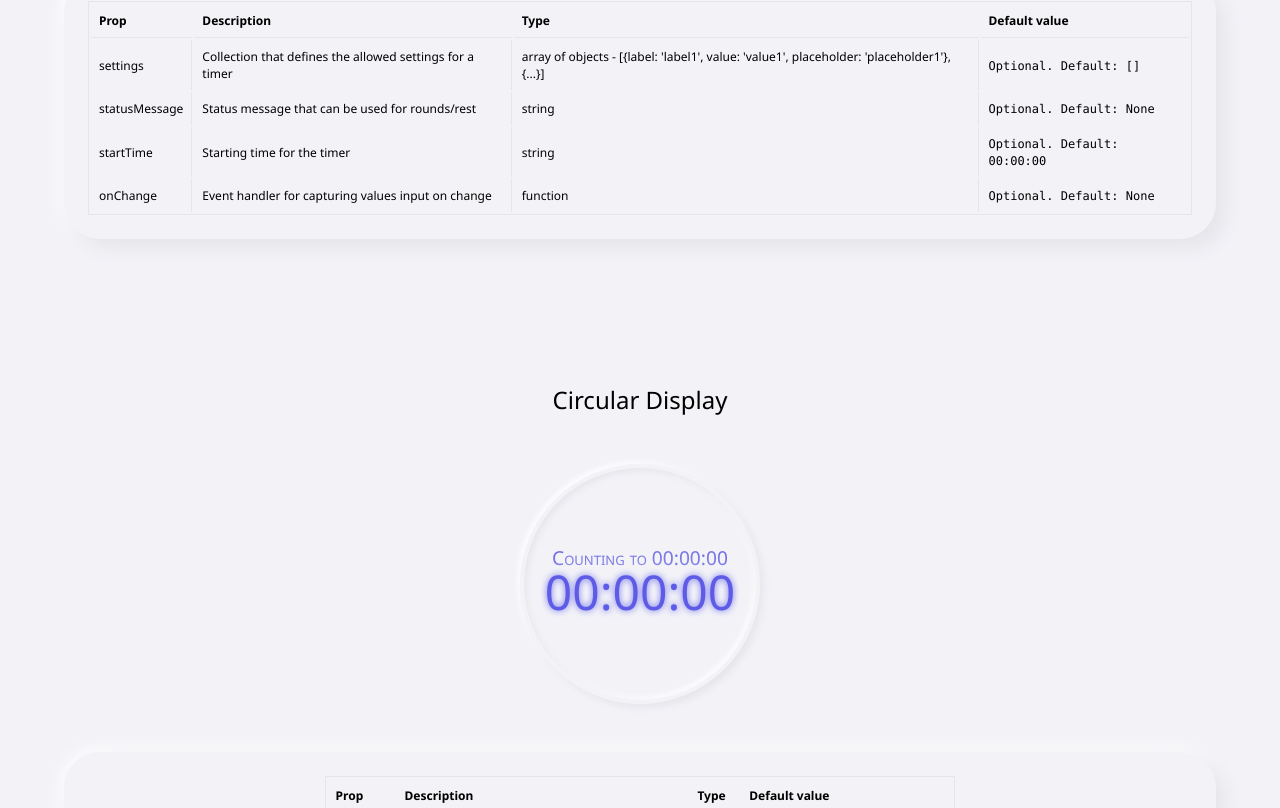
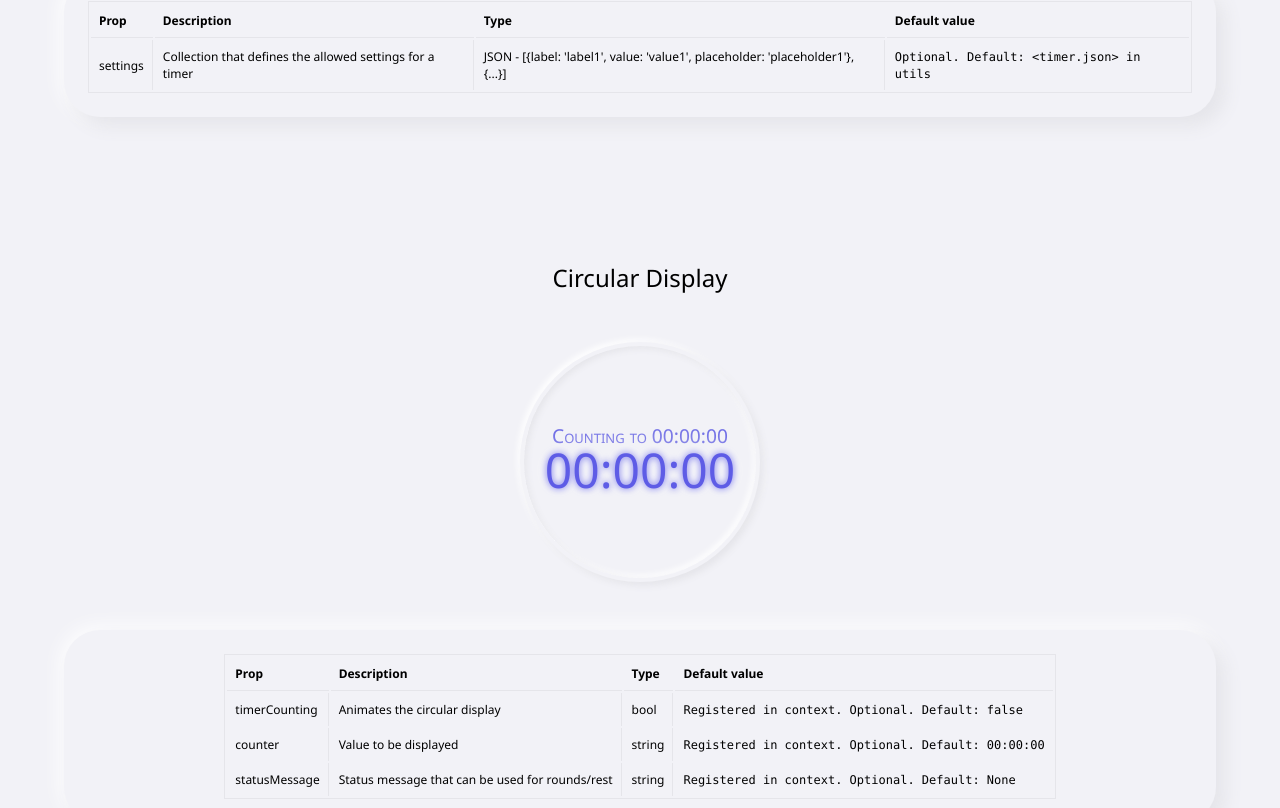
Before and after one commit to prof-tejera/assignment-2-DoryAzar, a React (Create React App) app: page /docs in a window 1280 px wide. Shown: the part 752-1560 px from the top of the page. Built offline with nearby package versions, Linux system fonts and the light colour scheme.

Commit message:
v2.0 - Documentation completed

```diff
--- a/src/components/generic/Display/Display.js
+++ b/src/components/generic/Display/Display.js
@@ -46,9 +46,9 @@ const Display = () => {
 
 
 Display.propTypes = {
-	isStarted: PropTypes.bool,
-    value: PropTypes.string,
-    status: PropTypes.string
+	timerCounting: PropTypes.bool,
+    statusMessage: PropTypes.string,
+    counter: PropTypes.string
 }
 
 
--- a/src/components/generic/Input/Input.js
+++ b/src/components/generic/Input/Input.js
@@ -36,7 +36,6 @@ Input.propTypes = {
     label: PropTypes.string,
     value: PropTypes.oneOfType([PropTypes.string, PropTypes.number, PropTypes.instanceOf(Date)]),
     placeholder: PropTypes.string,
-    onChange: PropTypes.func
 }
 
 export default Input;
--- a/src/components/generic/Tabs/Tabs.js
+++ b/src/components/generic/Tabs/Tabs.js
@@ -43,8 +43,7 @@ const Tabs = ({ tabItems }) => {
 
 
 Tabs.propTypes = {
-    tabItems: PropTypes.arrayOf(PropTypes.string),
-    onChange: PropTypes.func
+    tabItems: PropTypes.arrayOf(PropTypes.string)
 }
 
 export default Tabs;
--- a/src/components/generic/Timer.js
+++ b/src/components/generic/Timer.js
@@ -141,10 +141,7 @@ const Timer = () => {
 }
 
 Timer.propTypes = {
-  settings: PropTypes.array,
-  statusMessage: PropTypes.string,
-  displayTime: PropTypes.string,
-  onChange: PropTypes.func
+  settings: PropTypes.object,
 }
 
 export default Timer;
--- a/src/views/DocumentationView.js
+++ b/src/views/DocumentationView.js
@@ -7,6 +7,7 @@ import Tabs from "../components/generic/Tabs/Tabs";
 import Card from "../components/generic/Card/Card";
 import Panel from "../components/generic/Panel/Panel";
 import Timer from "../components/generic/Timer";
+import { T_STOPWATCH, T_COUNTDOWN, T_XY, T_TABATA } from "../utils/helpers";
 
 
 const Title = styled.div`
@@ -34,26 +35,8 @@ const Documentation = () => {
           {
             prop: "settings",
             description: "Collection that defines the allowed settings for a timer",
-            type: "array of objects - [{label: 'label1', value: 'value1', placeholder: 'placeholder1'}, {...}]",
-            defaultValue: "Optional. Default: []",
-          },
-          {
-            prop: "statusMessage",
-            description: "Status message that can be used for rounds/rest",
-            type: "string",
-            defaultValue: "Optional. Default: None",
-          },
-          {
-            prop: "startTime",
-            description: "Starting time for the timer",
-            type: "string",
-            defaultValue: "Optional. Default: 00:00:00",
-          },
-          {
-            prop: "onChange",
-            description: "Event handler for capturing values input on change",
-            type: "function",
-            defaultValue: "Optional. Default: None",
+            type: "JSON - [{label: 'label1', value: 'value1', placeholder: 'placeholder1'}, {...}]",
+            defaultValue: "Optional. Default: <timer.json> in utils",
           }
 
         ]}
@@ -64,22 +47,22 @@ const Documentation = () => {
         component={<Display />}
         propDocs={[
           {
-            prop: "isStarted",
+            prop: "timerCounting",
             description: "Animates the circular display",
             type: "bool",
-            defaultValue: "Optional. Default: false",
+            defaultValue: "Registered in context. Optional. Default: false ",
           },
           {
-            prop: "status",
+            prop: "counter",
+            description: "Value to be displayed",
+            type: "string",
+            defaultValue: "Registered in context. Optional. Default: 00:00:00",
+          },
+          {
+            prop: "statusMessage",
             description: "Status message that can be used for rounds/rest",
             type: "string",
-            defaultValue: "Optional. Default: None",
-          },
-          {
-            prop: "value",
-            description: "Value to be displayed",
-            type: "string",
-            defaultValue: "Optional. Default: 00:00:00",
+            defaultValue: "Registered in context. Optional. Default: None",
           }
         ]}
       />
@@ -197,13 +180,13 @@ const Documentation = () => {
             prop: "label",
             description: "Label of the input field",
             type: "String",
-            defaultValue: "Required. Default: None",
+            defaultValue: "Optional. Default: None",
           },
           {
             prop: "value",
             description: "Initial value passed to the input",
             type: "String",
-            defaultValue: "Optional. Default: None",
+            defaultValue: "Registered in context. Optional. Default: None",
           },
           {
             prop: "placeholder",
@@ -216,6 +199,10 @@ const Documentation = () => {
             description: "Event handler for capturing keyboard inputs",
             type:  "function",
             defaultValue:  "Optional. Default: None"
+          },
+          {
+            prop: "Other",
+            description: "All other HTML input attributes are supported"
           }
 
 
@@ -224,7 +211,7 @@ const Documentation = () => {
 
       <DocumentComponent
         title="Tabs "
-        component={<Tabs tabItems={["Tab 1", "Tab 2", "Tab 3", "Tab 4"]} />}
+        component={<Tabs tabItems={[T_STOPWATCH, T_COUNTDOWN, T_XY, T_TABATA]} />}
         propDocs={[
           {
             prop: "tabItems",
@@ -233,10 +220,10 @@ const Documentation = () => {
             defaultValue: "Optional. Default: []",
           },
           {
-            prop: "onChange",
-            description: "Event handler for capturing the selected tab",
-            type: "function",
-            defaultValue: "Optional. Default: None",
+            prop: "selectedTimer",
+            description: "Selected tab is registered in context",
+            type: "string",
+            defaultValue: "Registered in context. Optional. Default: None",
           }
         ]}
       />
```
